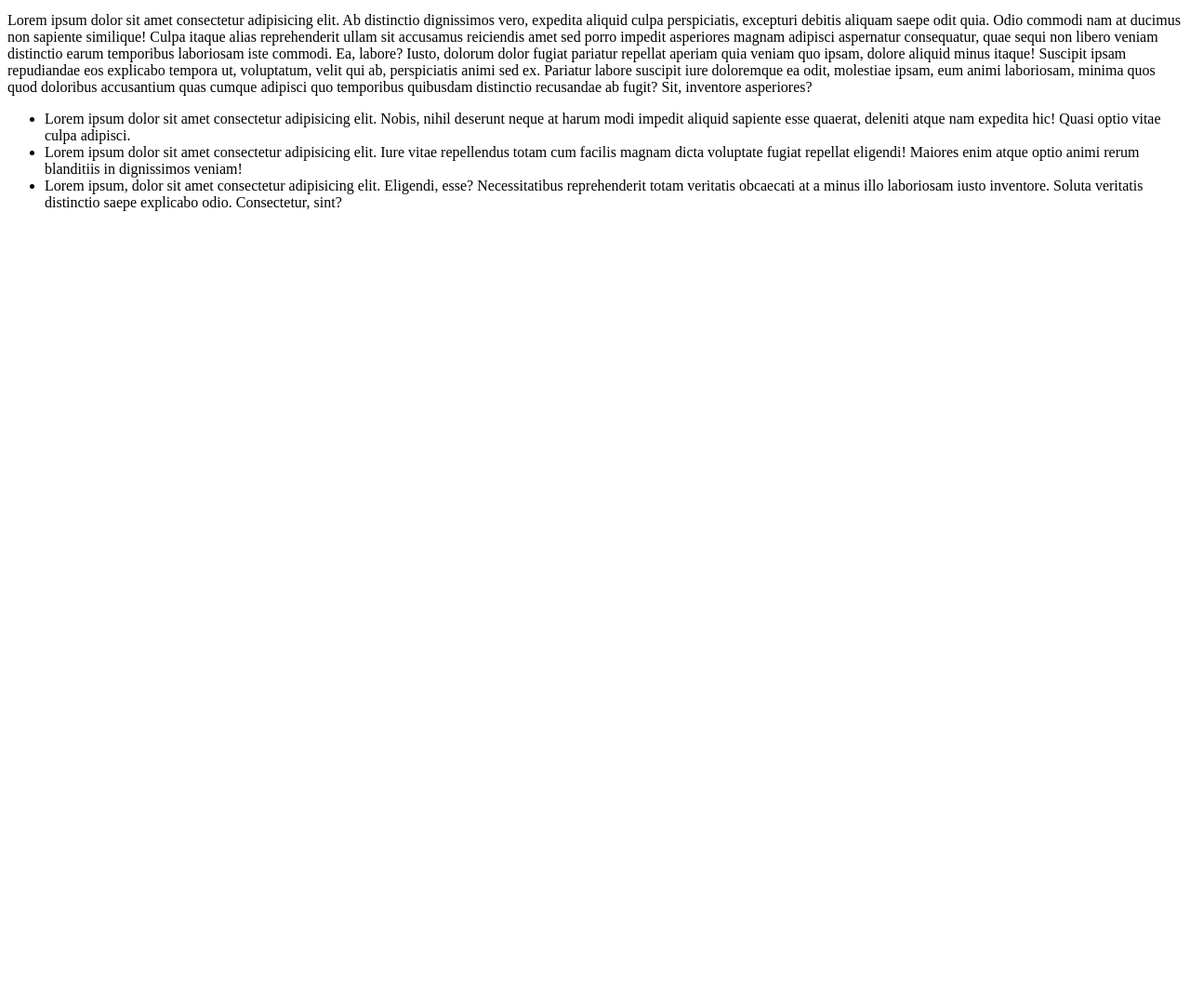
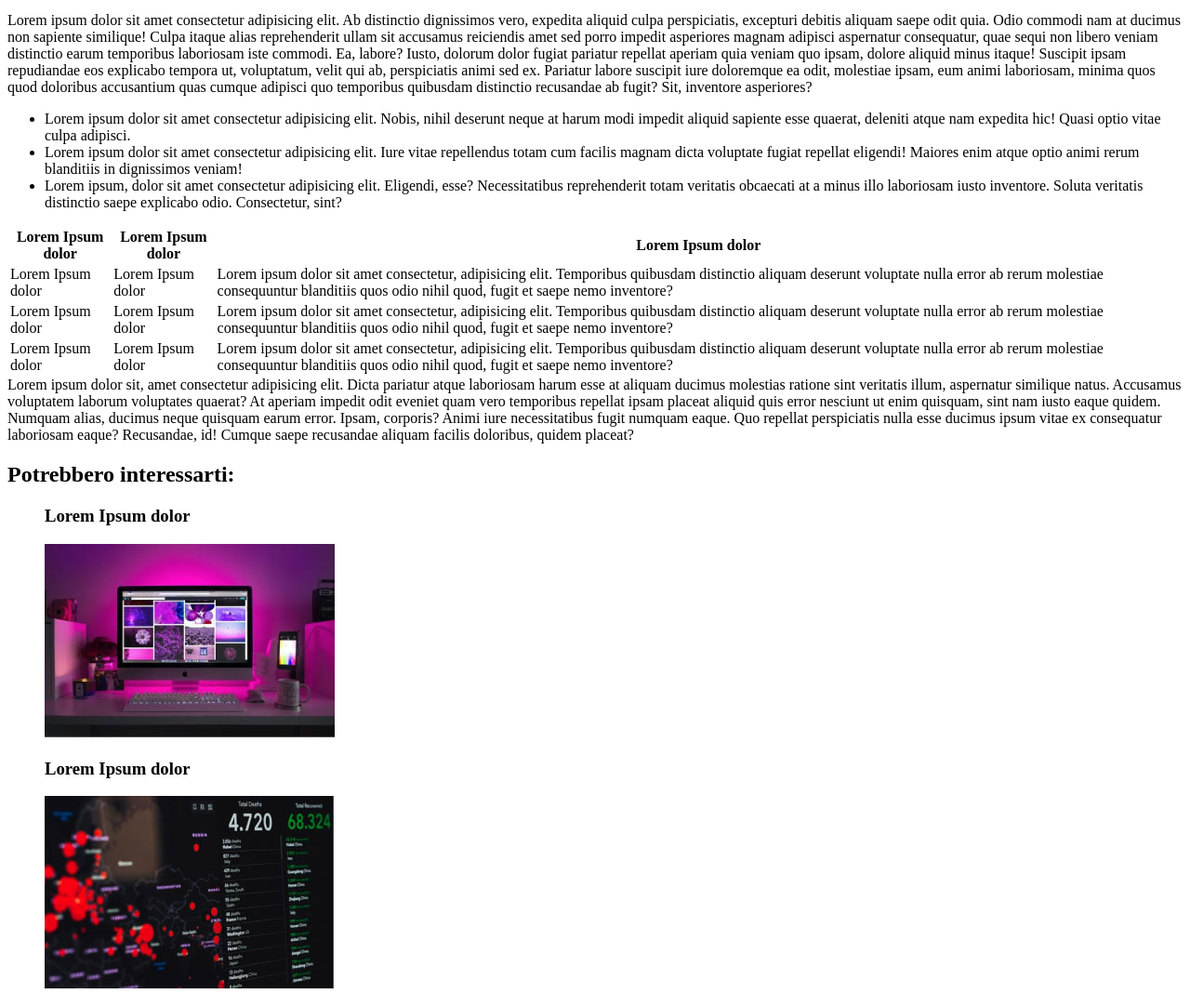
Before and after one commit to jackbottaro/html-css-booleaner, a plain HTML site: page index.html in a window 1280 px wide. Shown: the part 567-1650 px from the top of the page at 93% size. Before the commit the page ends 810 px from the top, so only its background shows below. Drawn offline with Linux system fonts and the light colour scheme.

Commit message:
add content of the page plus image

```diff
--- a/index.html
+++ b/index.html
@@ -39,12 +39,54 @@
             </ul>
         </section>
         <section>
+            <table>
+                <thead>
+                    <tr>
+                        <th>Lorem Ipsum dolor</th>
+                        <th>Lorem Ipsum dolor</th>
+                        <th>Lorem Ipsum dolor</th>
+                    </tr>
+                </thead>
+                <tbody>
+                    <tr>
+                        <td>Lorem Ipsum dolor</td>
+                        <td>Lorem Ipsum dolor</td>
+                        <td>Lorem ipsum dolor sit amet consectetur, adipisicing elit. Temporibus quibusdam distinctio aliquam deserunt voluptate nulla error ab rerum molestiae consequuntur blanditiis quos odio nihil quod, fugit et saepe nemo inventore?</td>
+                    </tr>
+                    <tr>
+                        <td>Lorem Ipsum dolor</td>
+                        <td>Lorem Ipsum dolor</td>
+                        <td>Lorem ipsum dolor sit amet consectetur, adipisicing elit. Temporibus quibusdam distinctio aliquam deserunt voluptate nulla error ab rerum molestiae consequuntur blanditiis quos odio nihil quod, fugit et saepe nemo inventore?</td>
+                    </tr>
+                    <tr>
+                        <td>Lorem Ipsum dolor</td>
+                        <td>Lorem Ipsum dolor</td>
+                        <td>Lorem ipsum dolor sit amet consectetur, adipisicing elit. Temporibus quibusdam distinctio aliquam deserunt voluptate nulla error ab rerum molestiae consequuntur blanditiis quos odio nihil quod, fugit et saepe nemo inventore?</td>
+                    </tr>
+                </tbody>
+            </table>
+        </section>
 
+        <section>
+            Lorem ipsum dolor sit, amet consectetur adipisicing elit. Dicta pariatur atque laboriosam harum esse at aliquam ducimus molestias ratione sint veritatis illum, aspernatur similique natus. Accusamus voluptatem laborum voluptates quaerat?
+            At aperiam impedit odit eveniet quam vero temporibus repellat ipsam placeat aliquid quis error nesciunt ut enim quisquam, sint nam iusto eaque quidem. Numquam alias, ducimus neque quisquam earum error.
+            Ipsam, corporis? Animi iure necessitatibus fugit numquam eaque. Quo repellat perspiciatis nulla esse ducimus ipsum vitae ex consequatur laboriosam eaque? Recusandae, id! Cumque saepe recusandae aliquam facilis doloribus, quidem placeat?
         </section>
     </article>
 
    </main>
-   <footer></footer>
+   <footer>
+       <section>
+           <h2>Potrebbero interessarti:</h2>
+           <figure>
+               <h3>Lorem Ipsum dolor</h3>
+               <img src="img/monitor.jpg" alt="computer monitor">
+               <br>
+               <h3>Lorem Ipsum dolor</h3>
+               <img src="img/graph.jpg" alt="contagion graph">
+           </figure>
+       </section>
+   </footer>
 
 </body>
 </html>
```
Lines whose indentation alone changed are shown as unchanged.
